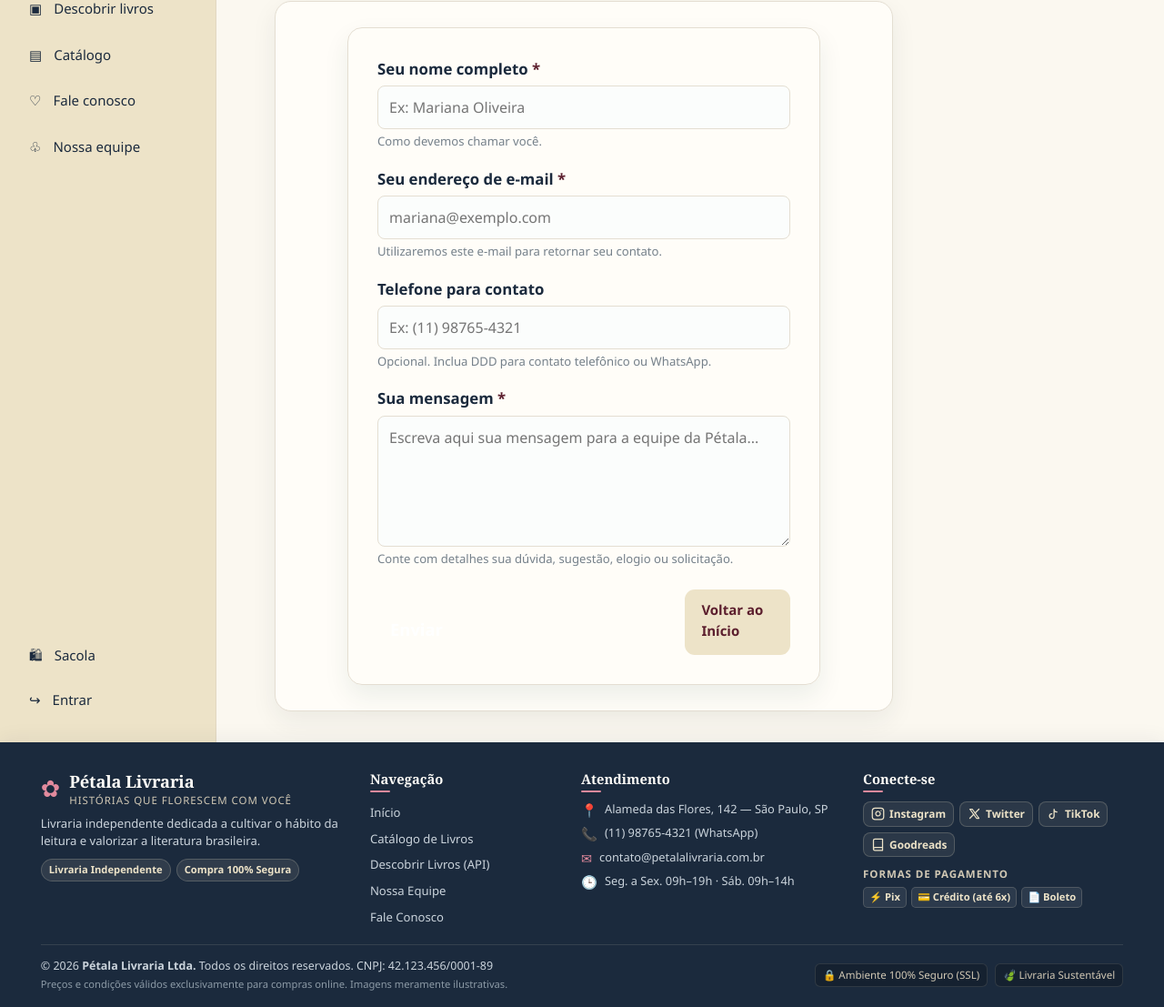
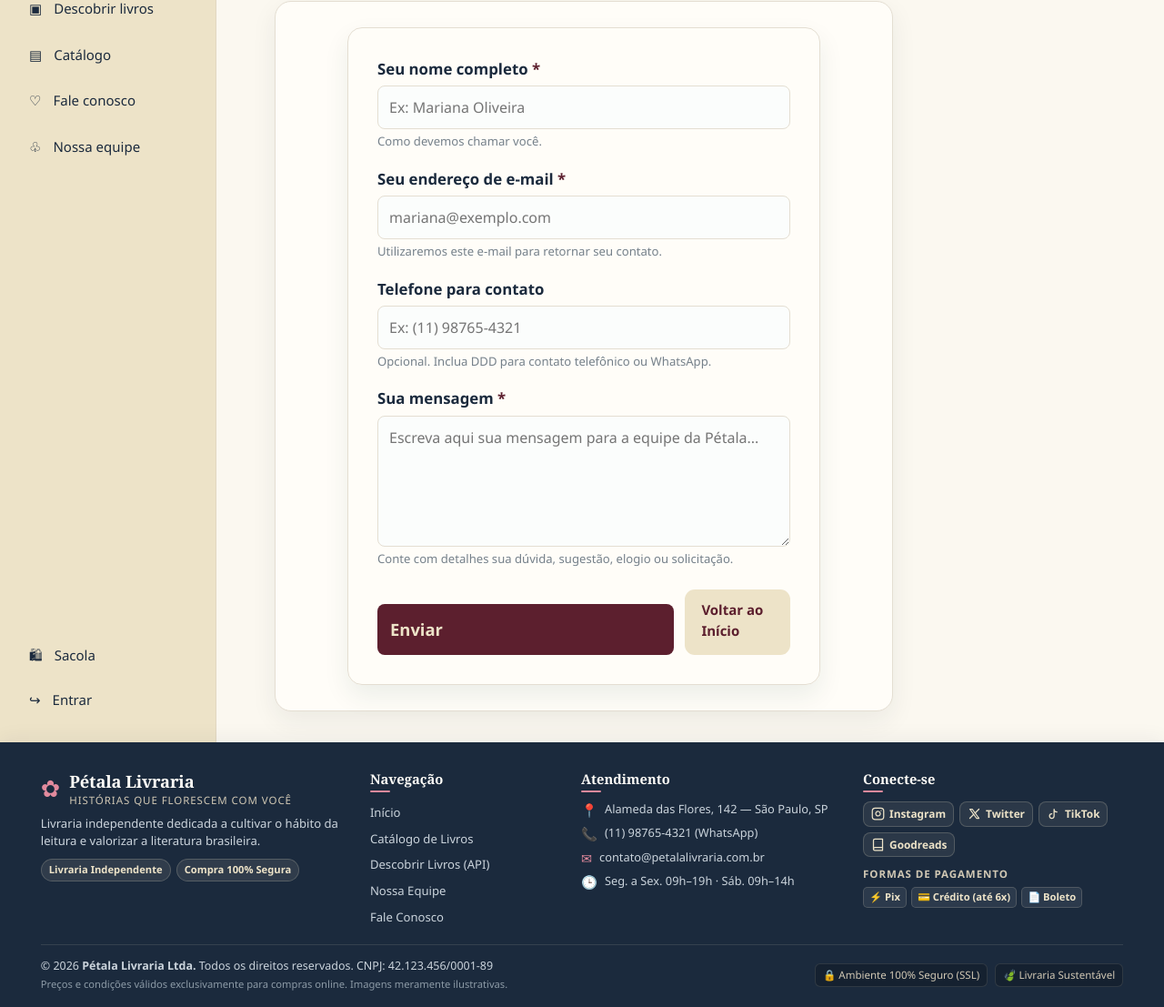
Before and after one commit to caroldvlribeiro/Petala-Livraira, a Django app: page /novo-contato in a window 1280 px wide. Shown: the part 189-1296 px from the top of the page at 91% size. Run offline with Django 5.2, Linux system fonts and the light colour scheme.

Commit message:
fix(novo-contato): update button styles to use burgundy background and cream text

```diff
--- a/trabalho01/ap/static/css/novo-contato.css
+++ b/trabalho01/ap/static/css/novo-contato.css
@@ -65,8 +65,8 @@
     width: 100%;
     border: none;
     border-radius: 8px;
-    background: var(--green-700);
-    color: #fff;
+    background: var(--burgundy);
+    color: var(--cream);
     font-size: 1.15rem;
     font-weight: 700;
     padding: 14px;
@@ -77,7 +77,7 @@
 }
 
 .contato-form button:hover {
-    background: var(--green-900);
+    filter: brightness(1.12);
     transform: translateY(-1px);
 }
 
```
